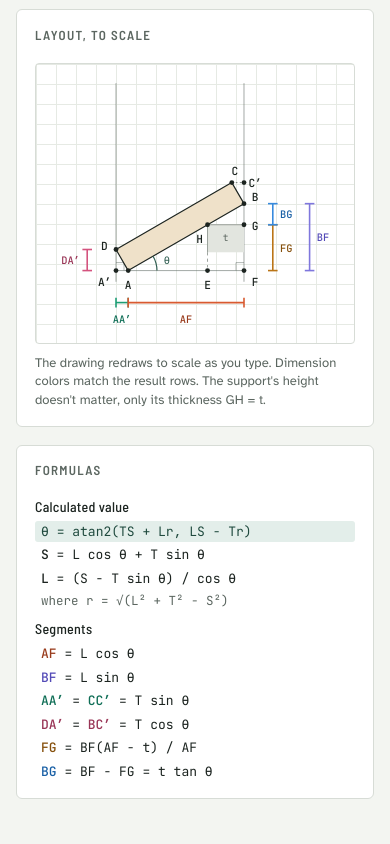
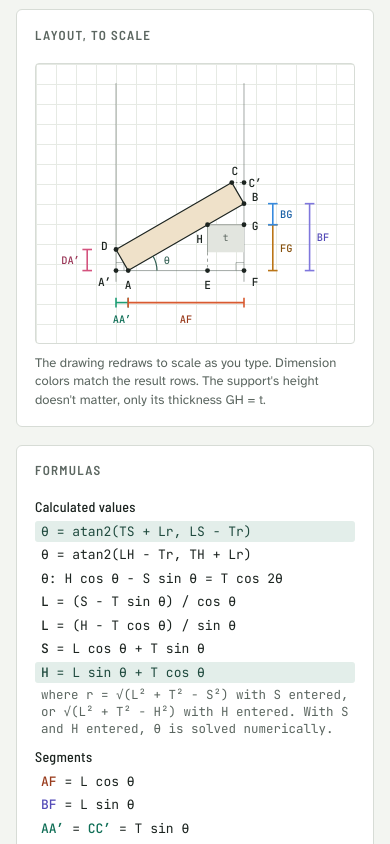
Before and after one commit to caaat1/leaning-board-calculator, a plain HTML site: page index.html in a window 390 px wide. Shown: the part 1156-2000 px from the top of the page. Drawn offline with Linux system fonts and the light colour scheme.

Commit message:
Make H enterable: tick any two of L, S, angle and H, the oldest tick lets go
Co-Authored-By: Claude Opus 5.5 <noreply@anthropic.com>
Claude-Session: https://claude.ai/code/session_01Ub1wszBJ73FqbX1PEqXbdH

```diff
--- a/index.html
+++ b/index.html
@@ -244,11 +244,11 @@ svg text { font-family: var(--font-mono); }
 .formulas { display: grid; gap: 10px; line-height: 1.35; }
 .formulas p { margin: 0; color: var(--muted); max-width: 70ch; }
 .f-block { display: grid; gap: 4px; }
-.f-grid { display: grid; grid-template-columns: repeat(auto-fit, minmax(240px, 1fr)); gap: 2px 18px; }
+.f-grid { display: grid; grid-template-columns: repeat(auto-fit, minmax(min(100%, 300px), 1fr)); gap: 2px 18px; align-items: start; }
 .f-grid code { font-family: var(--font-mono); font-size: 13px; overflow-wrap: anywhere; padding: 2px 6px; border-radius: 3px; }
 .f-grid code.active { background: var(--calc-bg); color: var(--calc-fg); }
 .f-grid .k { font-weight: 500; }
-.formulas .f-note { font-family: var(--font-mono); font-size: 12.5px; padding-left: 6px; }
+.formulas .f-note { font-family: var(--font-mono); font-size: 12.5px; padding-left: 6px; max-width: none; }
 .k-af { color: var(--af-text); } .k-bf { color: var(--bf-text); } .k-ae { color: var(--ae-text); }
 .k-de { color: var(--de-text); } .k-fh { color: var(--fh-text); } .k-bh { color: var(--bh-text); }
 
@@ -265,7 +265,7 @@ svg text { font-family: var(--font-mono); }
   <header>
     <div class="eyebrow">Board · support · span</div>
     <h1>Leaning Board Calculator</h1>
-    <p class="lede">A board of length L and thickness T leans at angle ∠BAF across span S between two verticals, resting on a support of thickness t. Enter any two of L, S and ∠BAF, and the page works out the third along with every segment of the layout. Use any length unit, as long as it's the same for all lengths. A decimal point or a decimal comma both work.</p>
+    <p class="lede">A board of length L and thickness T leans at angle ∠BAF across span S between two verticals, resting on a support of thickness t. Enter any two of L, S, ∠BAF and H, and the page works out the other two along with every segment of the layout. Use any length unit, as long as it's the same for all lengths. A decimal point or a decimal comma both work.</p>
   </header>
 
   <div class="layout">
@@ -274,30 +274,30 @@ svg text { font-family: var(--font-mono); }
         <h2 id="h-inputs">Inputs</h2>
         <form class="inputs" id="form" novalidate>
           <fieldset>
-            <legend class="group-head"><h3>Geometry</h3><span class="group-note">● calculated</span></legend>
+            <legend class="group-head"><h3>Geometry</h3><span class="group-note">Tick the two you know</span></legend>
             <div class="in-row">
-              <label class="pick" title="Calculate L"><input type="radio" name="calc" id="calc-L" value="L" aria-label="Calculate L"></label>
+              <label class="pick" title="Enter L"><input type="checkbox" id="pick-L" aria-label="Enter L" checked></label>
               <span class="sym">L</span>
               <label class="lbl" for="in-L">Length, AB <span class="tag">calculated</span></label>
               <input class="num" id="in-L" data-key="L" type="text" inputmode="decimal" autocomplete="off" spellcheck="false" value="440">
             </div>
             <div class="in-row">
-              <label class="pick" title="Calculate S"><input type="radio" name="calc" id="calc-S" value="S" aria-label="Calculate S"></label>
+              <label class="pick" title="Enter S"><input type="checkbox" id="pick-S" aria-label="Enter S" checked></label>
               <span class="sym">S</span>
               <label class="lbl" for="in-S">Span, A′F <span class="tag">calculated</span></label>
               <input class="num" id="in-S" data-key="S" type="text" inputmode="decimal" autocomplete="off" spellcheck="false" value="421">
             </div>
             <div class="in-row">
-              <label class="pick" title="Calculate ∠BAF"><input type="radio" name="calc" id="calc-A" value="A" aria-label="Calculate angle BAF" checked></label>
+              <label class="pick" title="Enter ∠BAF"><input type="checkbox" id="pick-A" aria-label="Enter angle BAF"></label>
               <span class="sym">∠</span>
               <label class="lbl" for="in-A">Tilt ∠BAF, ° <span class="tag">calculated</span></label>
               <input class="num" id="in-A" data-key="A" type="text" inputmode="decimal" autocomplete="off" spellcheck="false" value="30">
             </div>
-            <div class="in-row is-calc" id="row-h">
-              <span aria-hidden="true"></span>
-              <span class="sym">h</span>
-              <label class="lbl" for="in-h">Height, FC′ <span class="tag">calculated</span></label>
-              <input class="num" id="in-h" type="text" readonly tabindex="-1" value="—">
+            <div class="in-row">
+              <label class="pick" title="Enter H"><input type="checkbox" id="pick-H" aria-label="Enter H"></label>
+              <span class="sym">H</span>
+              <label class="lbl" for="in-H">Height, FC′ <span class="tag">calculated</span></label>
+              <input class="num" id="in-H" data-key="H" type="text" inputmode="decimal" autocomplete="off" spellcheck="false" value="289.398">
             </div>
           </fieldset>
 
@@ -332,7 +332,7 @@ svg text { font-family: var(--font-mono); }
         <summary>Intermediate values</summary>
         <div class="inter">
           <div id="i-d2"><span>d² = L² + T²</span><span id="o-d2">—</span></div>
-          <div id="i-r"><span>r = √(L² + T² − S²)</span><span id="o-r">—</span></div>
+          <div id="i-r"><span id="r-lbl">r = √(L² + T² − S²)</span><span id="o-r">—</span></div>
           <div><span>t used</span><span id="o-tu">—</span></div>
         </div>
       </details>
@@ -350,13 +350,17 @@ svg text { font-family: var(--font-mono); }
   <section class="panel formulas" aria-labelledby="h-formulas">
     <h2 id="h-formulas">Formulas</h2>
     <div class="f-block">
-      <h3>Calculated value</h3>
+      <h3>Calculated values</h3>
       <div class="f-grid">
-        <code id="f-A"><span class="k">θ</span> = atan2(TS + Lr, LS − Tr)</code>
+        <code id="f-thLS"><span class="k">θ</span> = atan2(TS + Lr, LS − Tr)</code>
+        <code id="f-thLH"><span class="k">θ</span> = atan2(LH − Tr, TH + Lr)</code>
+        <code id="f-thSH"><span class="k">θ</span>: H cos θ − S sin θ = T cos 2θ</code>
+        <code id="f-LS"><span class="k">L</span> = (S − T sin θ) / cos θ</code>
+        <code id="f-LH"><span class="k">L</span> = (H − T cos θ) / sin θ</code>
         <code id="f-S"><span class="k">S</span> = L cos θ + T sin θ</code>
-        <code id="f-L"><span class="k">L</span> = (S − T sin θ) / cos θ</code>
+        <code id="f-H"><span class="k">H</span> = L sin θ + T cos θ</code>
       </div>
-      <p class="f-note">where r = √(L² + T² − S²)</p>
+      <p class="f-note">where r = √(L² + T² − S²) with S entered, or √(L² + T² − H²) with H entered. With S and H entered, θ is solved numerically.</p>
     </div>
     <div class="f-block">
       <h3>Segments</h3>
@@ -374,30 +378,40 @@ svg text { font-family: var(--font-mono); }
 
 <script>
 (function () {
-  const DEFAULTS = { calc: "A", L: "440", S: "421", A: "30", T: "80", t: "120", same: false };
+  const DEFAULTS = { entered: ["L", "S"], L: "440", S: "421", A: "30", H: "289.398", T: "80", t: "120", same: false };
   const KEY = "leaning-board-v2";
   const DEG = Math.PI / 180;
-  const GEO = ["L", "S", "A"];                       // the three values the radio buttons choose between
-  const NEEDS = { A: ["L", "S", "T"], S: ["L", "A", "T"], L: ["S", "A", "T"] };
-  const NAMES = { L: "L", S: "S", A: "∠BAF", T: "T", t: "t" };
-  const DIGITS = { L: 3, S: 3, A: 2 };
+  const GEO = ["L", "S", "A", "H"];                  // any two are entered, the other two calculated
+  const NAMES = { L: "L", S: "S", A: "∠BAF", H: "H", T: "T", t: "t" };
+  const DIGITS = { L: 3, S: 3, A: 2, H: 3 };
   const HINTS = {
-    A: "Valid when T < S < L and 0 < t < AF. For S ≥ L, enter ∠BAF instead.",
-    S: "Valid when 0° < ∠BAF < 90°, L > T and 0 < t < AF.",
-    L: "Valid when 0° < ∠BAF < 90°, S > T(sin θ + cos θ) and 0 < t < AF."
+    LS: "Valid when T < S < L and 0 < t < AF. For S ≥ L, enter ∠BAF instead.",
+    LH: "Valid when T < H < L and 0 < t < AF. For H ≥ L, enter ∠BAF instead.",
+    SH: "Valid when S > T, H > T, only one angle fits, and 0 < t < AF.",
+    LA: "Valid when 0° < ∠BAF < 90°, L > T and 0 < t < AF.",
+    SA: "Valid when 0° < ∠BAF < 90°, S > T(sin θ + cos θ) and 0 < t < AF.",
+    AH: "Valid when 0° < ∠BAF < 90°, H > T(sin θ + cos θ) and 0 < t < AF."
   };
+  // Formulas in use for each pair of entered values
+  const USES = {
+    LS: ["f-thLS", "f-H"], LH: ["f-thLH", "f-S"], SH: ["f-thSH", "f-LS"],
+    LA: ["f-S", "f-H"], SA: ["f-LS", "f-H"], AH: ["f-LH", "f-S"]
+  };
+  const F_IDS = ["f-thLS", "f-thLH", "f-thSH", "f-LS", "f-LH", "f-S", "f-H"];
 
   const $ = (id) => document.getElementById(id);
-  const field = { L: $("in-L"), S: $("in-S"), A: $("in-A"), T: $("in-T"), t: $("in-t") };
-  const radios = { L: $("calc-L"), S: $("calc-S"), A: $("calc-A") };
+  const field = { L: $("in-L"), S: $("in-S"), A: $("in-A"), H: $("in-H"), T: $("in-T"), t: $("in-t") };
+  const picks = { L: $("pick-L"), S: $("pick-S"), A: $("pick-A"), H: $("pick-H") };
   const inSame = $("in-same");
 
-  // The calculated field shows a rounded value. Its exact value is kept, so switching
-  // which value is calculated doesn't shift the layout. The first edit of that field drops it.
-  const exact = { L: null, S: null, A: null };
-  const shown = { L: null, S: null, A: null };
+  // The two entered values, least recently touched first. Ticking a third lets the first go.
+  let entered = DEFAULTS.entered.slice();
+  const pairKey = () => GEO.filter((k) => entered.includes(k)).join("");
 
-  const mode = () => GEO.find((k) => radios[k].checked) || "A";
+  // A calculated field shows a rounded value. Its exact value is kept, so switching
+  // what is entered doesn't shift the layout. The first edit of that field drops it.
+  const exact = { L: null, S: null, A: null, H: null };
+  const shown = { L: null, S: null, A: null, H: null };
 
   // Accepts "12.5" and "12,5". Anything else (thousands separators, units, stray text) is not a number.
   function parse(str) {
@@ -411,42 +425,73 @@ svg text { font-family: var(--font-mono); }
   const fmt = (v, d) => (Number.isFinite(v) ? v.toFixed(d) : "—");
 
   // ---------- Geometry ----------
-  // Returns every segment for the chosen mode. Geometry and the support are checked
+  // With S and H known: H cos θ − S sin θ = T cos 2θ. Scan (0°, 90°) for sign changes,
+  // refine each by bisection, keep the angles that give a board longer than T.
+  function solveSH(S, H, T) {
+    const f = (a) => H * Math.cos(a) - S * Math.sin(a) - T * Math.cos(2 * a);
+    const N = 900, end = Math.PI / 2, roots = [];
+    let a0 = 1e-9, f0 = f(a0);
+    for (let i = 1; i <= N; i++) {
+      const a1 = i === N ? end - 1e-9 : (end * i) / N, f1 = f(a1);
+      if (f0 * f1 < 0) {
+        let lo = a0, hi = a1, flo = f0;
+        for (let j = 0; j < 60; j++) {
+          const mid = (lo + hi) / 2, fm = f(mid);
+          if (flo * fm <= 0) hi = mid; else { lo = mid; flo = fm; }
+        }
+        roots.push((lo + hi) / 2);
+      }
+      a0 = a1; f0 = f1;
+    }
+    return roots.filter((a) => (S - T * Math.sin(a)) / Math.cos(a) > T);
+  }
+
+  // Returns every segment for the entered pair. Geometry and the support are checked
   // separately: a bad t only affects FG and BG, never the board's layout.
-  function solve(m, v) {
+  function solve(key, v) {
     const T = v.T, t = v.same ? v.T : v.t;
-    const g = { m, T, t, L: NaN, S: NaN, th: NaN, d2: NaN, r: NaN, AF: NaN, BF: NaN, AE: NaN, DE: NaN, FH: NaN, BH: NaN, badField: null };
-    let msg = "OK";
+    const g = { key, T, t, L: NaN, S: NaN, H: NaN, th: NaN, d2: NaN, r: NaN, AF: NaN, BF: NaN, AE: NaN, DE: NaN, FH: NaN, BH: NaN, badField: null };
+    let msg = "OK", th = NaN, L = NaN;
 
-    const missing = NEEDS[m].find((k) => !Number.isFinite(v[k]));
+    const missing = key.split("").concat("T").find((k) => !Number.isFinite(v[k]));
     if (missing) { msg = "Enter a number for " + NAMES[missing]; g.badField = missing; }
     else if (!(T > 0)) msg = "Need T > 0";
-    else if (m === "A") {
-      const L = v.L, S = v.S, d2 = L * L + T * T;
+    else if (key === "LS" || key === "LH") {
+      // L and one side of the bounding box: closed form, with a single root below L.
+      const n = key[1], W = v[n];
+      L = v.L;
+      const d2 = L * L + T * T;
       if (!(L > T)) msg = "Need L > T";
-      else if (!(S > T)) msg = "Need S > T";
-      else if (!(S * S < d2)) msg = "Need S < √(L² + T²)";
-      else if (!(S < L)) msg = "S ≥ L allows two angles. Enter ∠BAF instead";
+      else if (!(W > T)) msg = `Need ${n} > T`;
+      else if (!(W * W < d2)) msg = `Need ${n} < √(L² + T²)`;
+      else if (!(W < L)) msg = `${n} ≥ L allows two angles. Enter ∠BAF instead`;
       else {
-        // Closed form; S < L picks the single root with A as the lowest vertex.
-        const r = Math.sqrt(d2 - S * S);
-        Object.assign(g, {
-          L, S, d2, r,
-          AF: L * (L * S - T * r) / d2, BF: L * (T * S + L * r) / d2,
-          AE: T * (T * S + L * r) / d2, DE: T * (L * S - T * r) / d2
-        });
-        g.th = Math.atan2(g.BF, g.AF);
+        const r = Math.sqrt(d2 - W * W), p = (L * W - T * r) / d2, q = (T * W + L * r) / d2;
+        th = n === "S" ? Math.atan2(q, p) : Math.atan2(p, q);   // with H the roles of sin and cos swap
+        g.d2 = d2; g.r = r;
+      }
+    } else if (key === "SH") {
+      if (!(v.S > T)) msg = "Need S > T";
+      else if (!(v.H > T)) msg = "Need H > T";
+      else {
+        const roots = solveSH(v.S, v.H, T);
+        if (roots.length === 0) msg = "No board longer than T fits this S and H";
+        else if (roots.length > 1) msg = "Several angles fit. Enter ∠BAF instead";
+        else { th = roots[0]; L = (v.S - T * Math.sin(th)) / Math.cos(th); }
       }
     } else if (!(v.A > 0 && v.A < 90)) msg = "Need 0° < ∠BAF < 90°";
     else {
-      const th = v.A * DEG, c = Math.cos(th), s = Math.sin(th);
-      let L = v.L, S = v.S;
-      if (m === "S") {
-        if (!(L > T)) msg = "Need L > T";
-        else S = L * c + T * s;
-      } else if (!(S > T * (s + c))) msg = "Need S > T(sin θ + cos θ)";   // same as L > T
-      else L = (S - T * s) / c;
-      if (msg === "OK") Object.assign(g, { L, S, th, AF: L * c, BF: L * s, AE: T * s, DE: T * c });
+      th = v.A * DEG;
+      const c = Math.cos(th), s = Math.sin(th);
+      if (key === "LA") { L = v.L; if (!(L > T)) msg = "Need L > T"; }
+      else if (key === "SA") { if (!(v.S > T * (s + c))) msg = "Need S > T(sin θ + cos θ)"; else L = (v.S - T * s) / c; }
+      else if (!(v.H > T * (s + c))) msg = "Need H > T(sin θ + cos θ)";
+      else L = (v.H - T * c) / s;
+    }
+
+    if (msg === "OK") {
+      const c = Math.cos(th), s = Math.sin(th);
+      Object.assign(g, { L, th, S: L * c + T * s, H: L * s + T * c, AF: L * c, BF: L * s, AE: T * s, DE: T * c });
     }
 
     g.geomOk = msg === "OK";
@@ -463,25 +508,27 @@ svg text { font-family: var(--font-mono); }
 
   // ---------- Page ----------
   function render() {
-    const m = mode();
+    const key = pairKey();
     $("row-t").hidden = inSame.checked;
     GEO.forEach((k) => {
-      const isCalc = k === m;
+      const isCalc = !entered.includes(k);
       field[k].closest(".in-row").classList.toggle("is-calc", isCalc);
       field[k].readOnly = isCalc;
       field[k].tabIndex = isCalc ? -1 : 0;
-      $("f-" + k).classList.toggle("active", isCalc);
+      picks[k].checked = !isCalc;
+    });
+    F_IDS.forEach((id) => $(id).classList.toggle("active", USES[key].includes(id)));
+
+    const g = solve(key, {
+      L: read("L"), S: read("S"), A: read("A"), H: read("H"), T: read("T"), t: read("t"), same: inSame.checked
     });
 
-    const g = solve(m, {
-      L: read("L"), S: read("S"), A: read("A"), T: read("T"), t: read("t"), same: inSame.checked
+    GEO.filter((k) => !entered.includes(k)).forEach((k) => {
+      const val = k === "A" ? g.deg : g[k];
+      if (g.geomOk && Number.isFinite(val)) { exact[k] = val; shown[k] = val.toFixed(DIGITS[k]); }
+      else { exact[k] = NaN; shown[k] = "—"; }
+      field[k].value = shown[k];
     });
-
-    const calcVal = m === "A" ? g.deg : g[m];
-    if (g.geomOk && Number.isFinite(calcVal)) { exact[m] = calcVal; shown[m] = calcVal.toFixed(DIGITS[m]); }
-    else { exact[m] = NaN; shown[m] = "—"; }
-    field[m].value = shown[m];
-    $("in-h").value = g.geomOk ? fmt(g.BF + g.DE, 3) : "—";   // FC′ = BF + BC′, always calculated
 
     Object.keys(field).forEach((k) => field[k].setAttribute("aria-invalid", String(g.badField === k)));
 
@@ -491,11 +538,12 @@ svg text { font-family: var(--font-mono); }
       el.closest(".out-row").classList.toggle("bad", k === "FH" || k === "BH" ? !g.ok : !g.geomOk);
     });
 
-    $("i-d2").hidden = $("i-r").hidden = m !== "A";
+    $("i-d2").hidden = $("i-r").hidden = !(key === "LS" || key === "LH");
+    $("r-lbl").textContent = key === "LH" ? "r = √(L² + T² − H²)" : "r = √(L² + T² − S²)";
     $("o-d2").textContent = fmt(g.d2, 3);
     $("o-r").textContent = fmt(g.r, 3);
     $("o-tu").textContent = fmt(g.t, 3);
-    $("rule-hint").textContent = HINTS[m];
+    $("rule-hint").textContent = HINTS[key];
 
     const c = $("check");
     c.classList.toggle("ok", g.ok);
@@ -659,13 +707,15 @@ svg text { font-family: var(--font-mono); }
   }
 
   // ---------- State ----------
+  const validPair = (a) => Array.isArray(a) && a.length === 2 && a[0] !== a[1] && a.every((k) => GEO.includes(k));
   function load() {
     try {
       const s = JSON.parse(localStorage.getItem(KEY) || "null");
       if (!s || typeof s !== "object") return;
       Object.keys(field).forEach((k) => { if (typeof s[k] === "string") field[k].value = s[k]; });
       inSame.checked = !!s.same;
-      if (radios[s.calc]) radios[s.calc].checked = true;
+      if (validPair(s.entered)) entered = s.entered.slice();
+      else if (s.calc) entered = { A: ["L", "S"], S: ["L", "A"], L: ["S", "A"] }[s.calc] || entered;   // older saves
       GEO.forEach((k) => {
         const sh = s.shown && s.shown[k], ex = s.exact && s.exact[k];
         if (typeof sh === "string" && typeof ex === "number" && field[k].value === sh) { shown[k] = sh; exact[k] = ex; }
@@ -677,14 +727,24 @@ svg text { font-family: var(--font-mono); }
       const v = {};
       Object.keys(field).forEach((k) => { v[k] = field[k].value; });
       localStorage.setItem(KEY, JSON.stringify(Object.assign(v, {
-        calc: mode(), same: inSame.checked, shown: Object.assign({}, shown), exact: Object.assign({}, exact)
+        entered: entered.slice(), same: inSame.checked, shown: Object.assign({}, shown), exact: Object.assign({}, exact)
       })));
     } catch (e) {}
   }
 
-  // A typed value replaces any exact value kept from when that field was calculated.
+  // Ticking a value makes it entered; the entered value touched longest ago becomes calculated.
+  // A ticked box can't be unticked directly, since exactly two values are always entered.
+  function pick(k) {
+    if (entered.includes(k)) { picks[k].checked = true; return; }
+    entered.push(k);
+    if (entered.length > 2) entered.shift();
+    render();
+  }
+  // Typing into a value counts as touching it, and drops any exact value kept from when it was calculated.
   function edited(key) {
     if (key in shown) shown[key] = exact[key] = null;
+    const i = entered.indexOf(key);
+    if (i !== -1) { entered.splice(i, 1); entered.push(key); }
     render();
   }
   function step(e) {
@@ -705,13 +765,13 @@ svg text { font-family: var(--font-mono); }
     field[k].addEventListener("keydown", step);
   });
   inSame.addEventListener("change", render);
-  GEO.forEach((k) => radios[k].addEventListener("change", render));
+  GEO.forEach((k) => picks[k].addEventListener("change", () => pick(k)));
   $("form").addEventListener("submit", (e) => e.preventDefault());
   $("reset").addEventListener("click", () => {
     Object.keys(field).forEach((k) => { field[k].value = DEFAULTS[k]; });
     GEO.forEach((k) => { shown[k] = exact[k] = null; });
     inSame.checked = DEFAULTS.same;
-    radios[DEFAULTS.calc].checked = true;
+    entered = DEFAULTS.entered.slice();
     render();
   });
   render();
```
Also changed, not shown: 1 other file.
